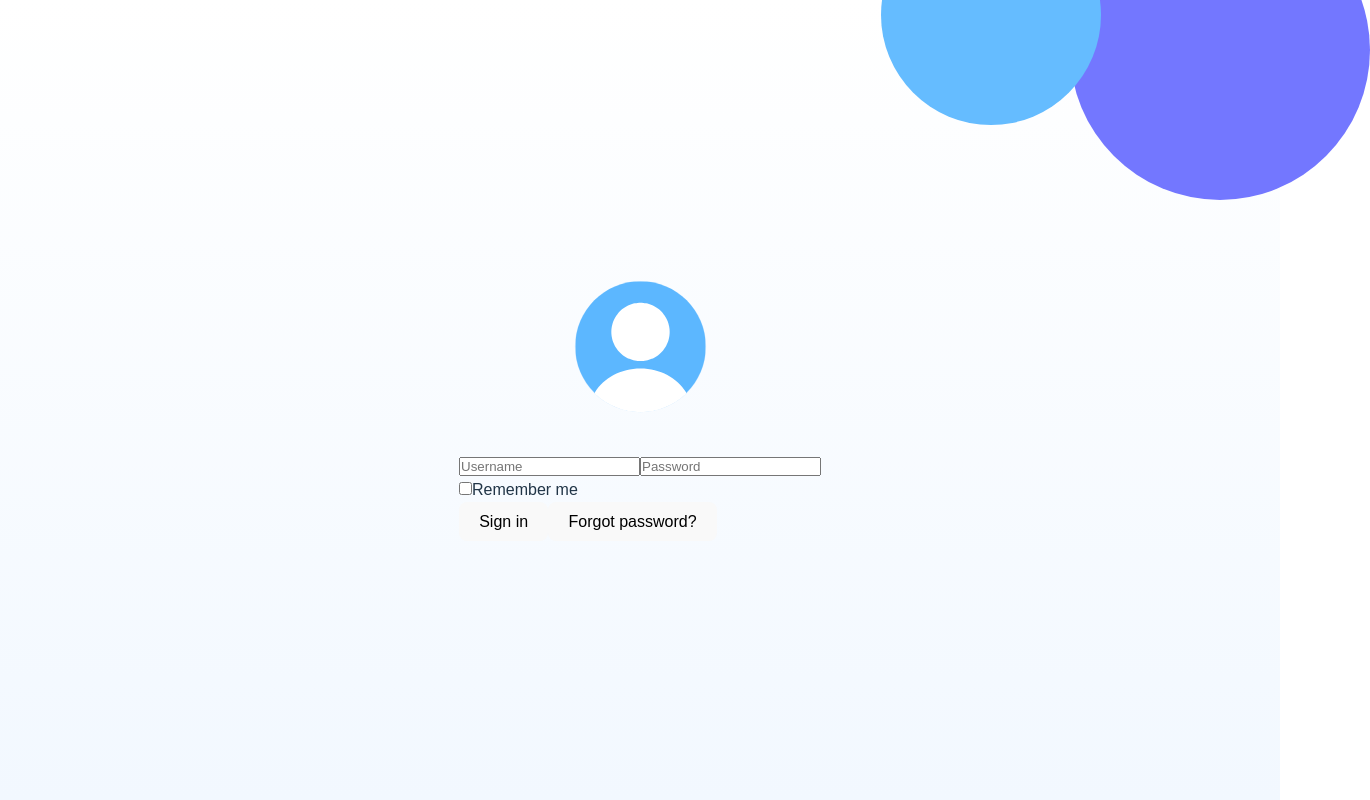
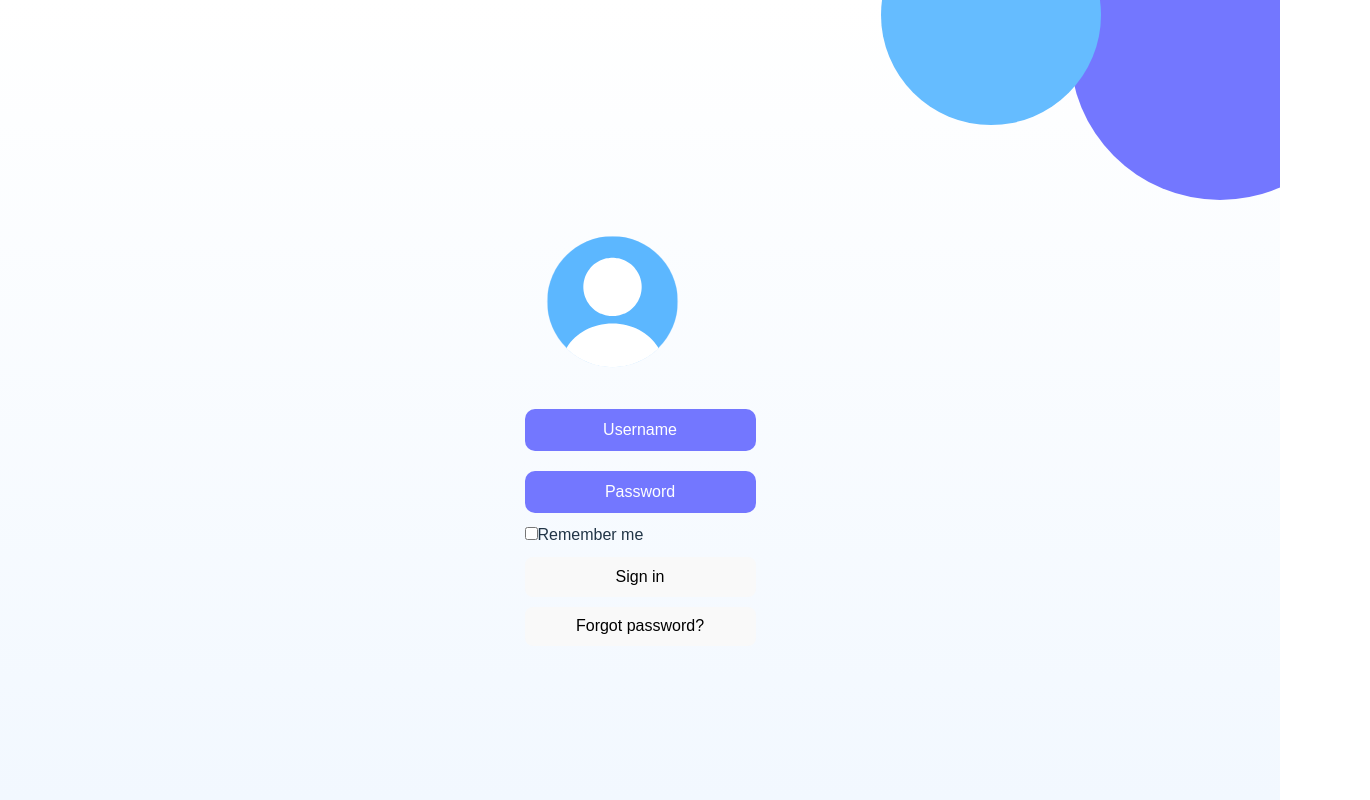
Before and after one commit to AnaBojato/Parcial_Web, a React (Vite) app in the folder second_point/Sign_in_movil/: page / in a window 1280 px wide. Shown: the whole page, 1370 px wide, since content can reach past the window. Built offline with nearby package versions, Linux system fonts and the light colour scheme.

Commit message:
🎨 CSS for text fields

```diff
--- a/second_point/Sign_in_movil/src/pages/Login.css
+++ b/second_point/Sign_in_movil/src/pages/Login.css
@@ -9,8 +9,7 @@
     font-family: Arial, sans-serif;
   }
 
-  /* Contenedor principal */
-  .login-container {
+.login-container {
     position: relative;
     height: 100vh;
     width: 100vw;
@@ -18,7 +17,9 @@
     display: flex;
     justify-content: center;
     align-items: center;
+    overflow: hidden;
   }
+
 
   /* Círculos de fondo */
 .circle {
@@ -49,9 +50,10 @@
 
     /* Icono de user */
   .user-icon {
+    margin-top: 60px;
+    margin-bottom: 10px;
     width: 175px;
     height: 175px;
-    margin: 0 auto 20px;
     z-index: 2;
   }
 
@@ -61,3 +63,30 @@
     object-fit: contain;
     display: block;
   }
+
+  /* formulario */
+  form {
+    width: 100%;
+    display: flex;
+    flex-direction: column;
+    gap: 10px;
+  }
+
+
+form input[type="text"],
+form input[type="password"] {
+  padding: 12px;
+  border: none;
+  border-radius: 10px;
+  background-color: #7377FF;
+  color: white;
+  font-size: 16px;
+  text-align: center;
+  outline: none;
+  margin-top: 10px;
+}
+
+form input::placeholder {
+  color: white;
+  opacity: 1;
+}
--- a/second_point/Sign_in_movil/src/pages/Login.jsx
+++ b/second_point/Sign_in_movil/src/pages/Login.jsx
@@ -26,12 +26,13 @@ export default function Login() {
                     <img src={userIcon} alt="User Icon" />
                 </div>
 
-        <form onSubmit={handleSubmit}>
-          <input
+                <form onSubmit={handleSubmit} className="login-form">
+                    < input
                         type="text"
                         placeholder="Username"
                         value={username}
                         onChange={(e) => setUsername(e.target.value)}
+                        className="form-input"
                         required
                     />
 
@@ -40,6 +41,7 @@ export default function Login() {
                         placeholder="Password"
                         value={password}
                         onChange={(e) => setPassword(e.target.value)}
+                        className="form-input"
                         required
                     />
 
@@ -53,18 +55,19 @@ export default function Login() {
                         <label htmlFor="remember">Remember me</label>
                     </div>
 
-          <button type="submit">Sign in</button>
+                    <button type="submit" className="btn-signin">
+                        Sign in
+                    </button>
 
                     <button
                         type="button"
-            className="forgot"
+                        className="btn-forgot"
                         onClick={() => console.log("Redirect to forgot password")}
                     >
                         Forgot password?
                     </button>
+                </form>
 
-
-        </form>
             </div>
         </div>
     );
```
Lines whose indentation alone changed are shown as unchanged.
